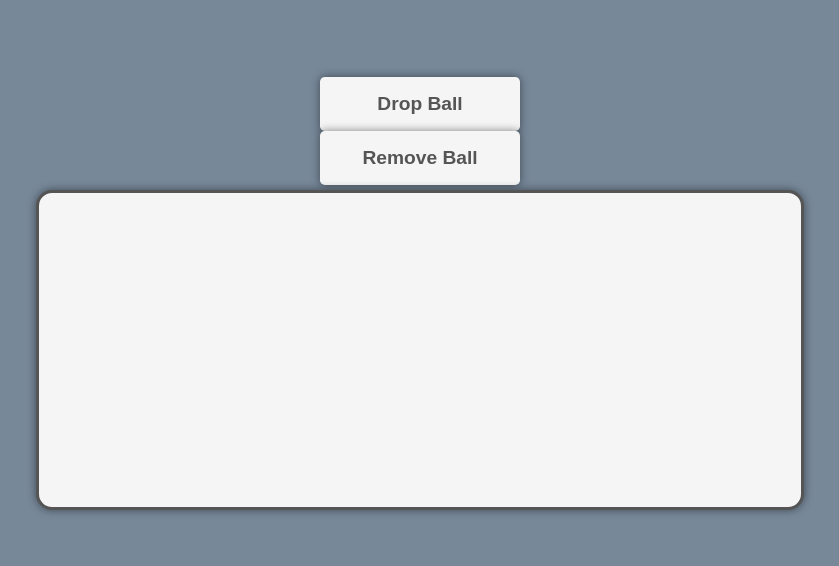
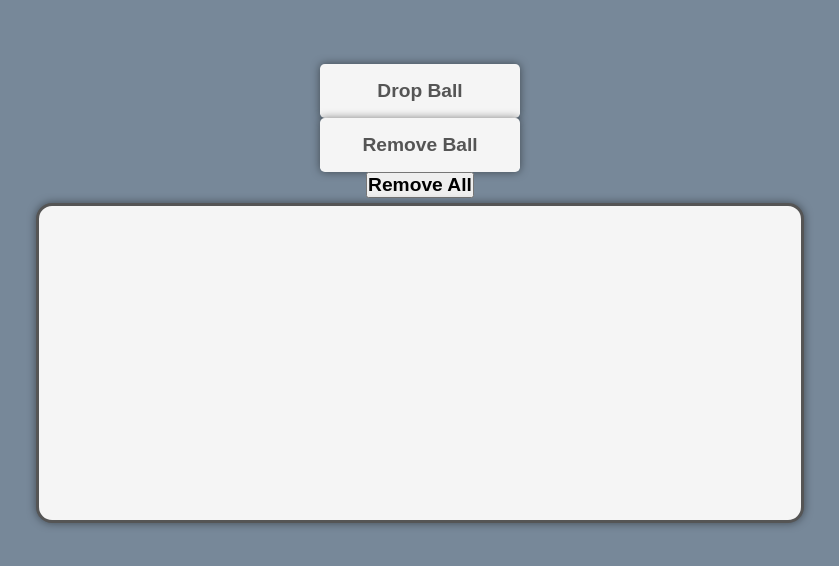
Before and after one commit to ShashankThirumale/BouncingBalls, a plain HTML site: page index.html in a window 1280 px wide. Shown: the part 104-670 px from the top of the page, without its empty margins (220-1059 px from the left). Drawn offline with Linux system fonts and the light colour scheme.

Commit message:
Update index.html

```diff
--- a/index.html
+++ b/index.html
@@ -9,6 +9,7 @@
     <body>
         <button id="dropBall" onclick="dropBall()">Drop Ball</button>
         <button id="removeBall" onclick="removeBall()">Remove Ball</button>
+        <button id="removeAll" onclick="removeAll()">Remove All</button>
         <div id = "ballPit" class = "container">
         </div>
         <script src="./ball.js"> </script>
```
